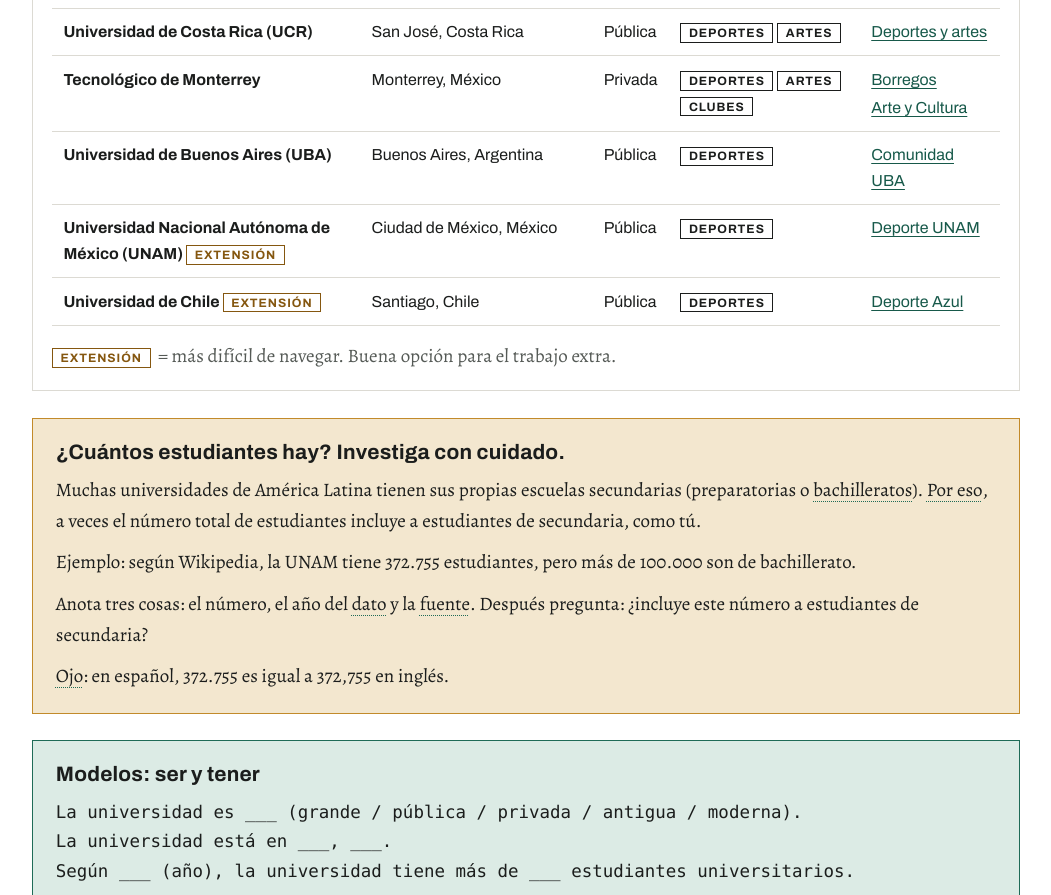
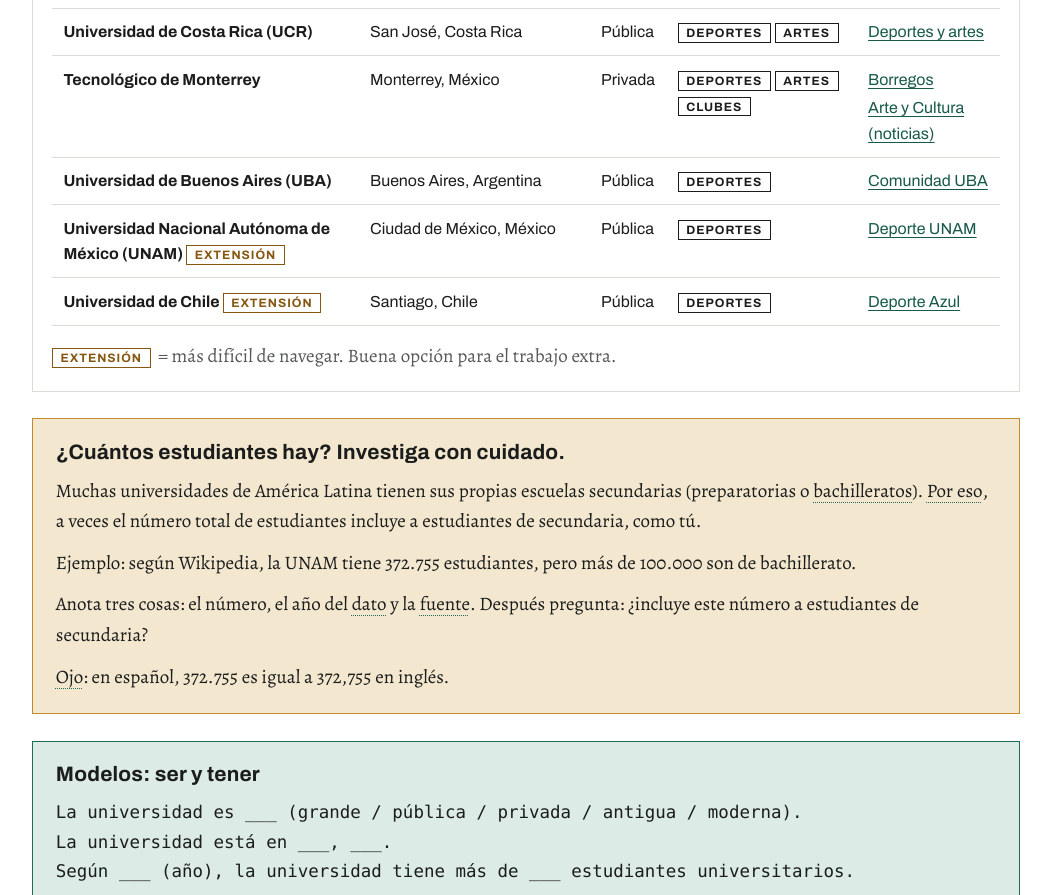
Before and after one commit to mistertlibrary/universidadeshispanohablantes, a plain HTML site: page index.html in a window 1280 px wide. Shown: the part 2995-3890 px from the top of the page, without its empty margins (114-1165 px from the left). Drawn offline with Linux system fonts and the light colour scheme.

Commit message:
Update index.html

```diff
--- a/index.html
+++ b/index.html
@@ -459,7 +459,7 @@
  {n:"Universidad Complutense de Madrid (UCM)", c:"Madrid, España", t:"Pública", a:["Deportes"], l:[["Deportes UCM","https://www.ucm.es/deportesucm"]]},
  {n:"Universidad de Salamanca", c:"Salamanca, España", t:"Pública", a:["Deportes","Artes"], l:[["Deportes","https://deportes.usal.es/"],["Actividades Culturales","https://sac.usal.es/"]]},
  {n:"Universidad de Costa Rica (UCR)", c:"San José, Costa Rica", t:"Pública", a:["Deportes","Artes"], l:[["Deportes y artes","https://obs.ucr.ac.cr/programas-deportivos-recreativos-y-artisticos/"]]},
- {n:"Tecnológico de Monterrey", c:"Monterrey, México", t:"Privada", a:["Deportes","Artes","Clubes"], l:[["Borregos","https://life.tec.mx/es/area/borregos"],["Arte y Cultura","https://life.tec.mx/es/area/arte-y-cultura"]]},
+ {n:"Tecnológico de Monterrey", c:"Monterrey, México", t:"Privada", a:["Deportes","Artes","Clubes"], l:[["Borregos","https://life.tec.mx/es/area/borregos"],["Arte y Cultura (noticias)","https://conecta.tec.mx/es/noticias/arte-y-cultura"]]},
  {n:"Universidad de Buenos Aires (UBA)", c:"Buenos Aires, Argentina", t:"Pública", a:["Deportes"], l:[["Comunidad UBA","https://www.uba.ar/comunidaduba"]]},
  {n:"Universidad Nacional Autónoma de México (UNAM)", c:"Ciudad de México, México", t:"Pública", a:["Deportes"], ext:true, l:[["Deporte UNAM","https://deporte.unam.mx/"]]},
  {n:"Universidad de Chile", c:"Santiago, Chile", t:"Pública", a:["Deportes"], ext:true, l:[["Deporte Azul","https://www.deporteazul.cl/"]]}
```
